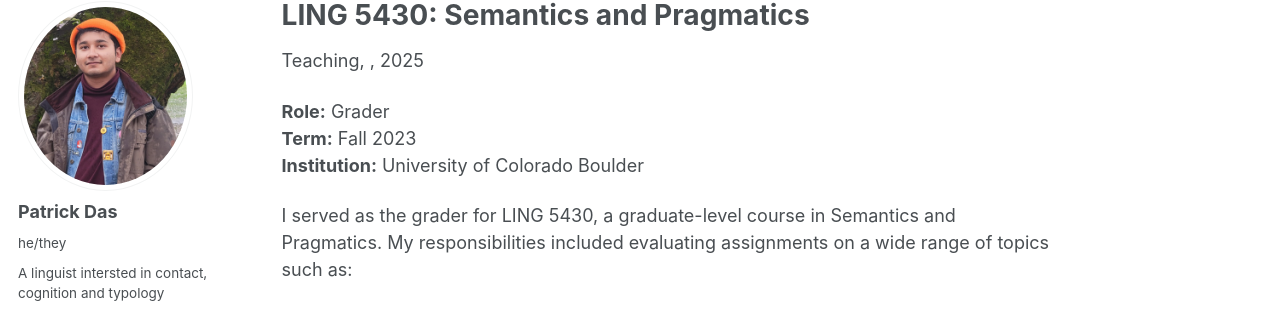
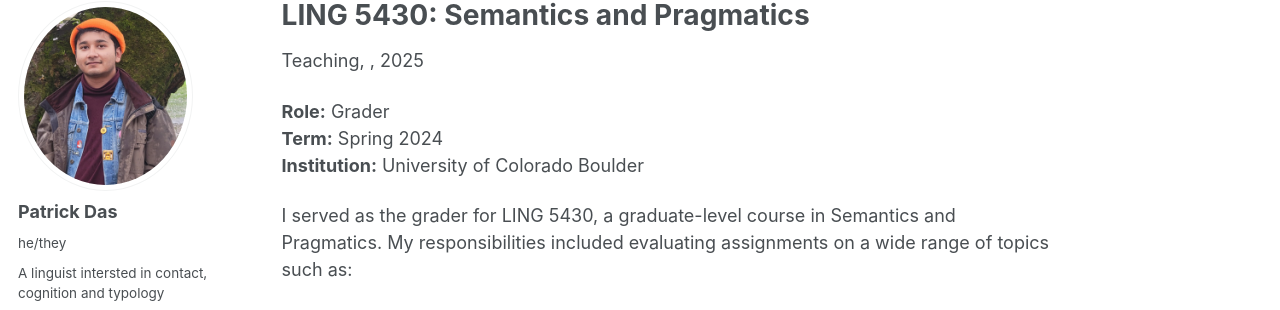
Before and after one commit to patrickdas/patrickdas.github.io, a Jekyll site: the page built from _teaching/LING5430GR.md, in a window 1280 px wide and 1357 px high. Shown: the part 105-415 px from the top of the window. Built offline with Jekyll 4.4.1, drawn with Linux system fonts in a browser that asks for light colours; some web fonts are replaced.

Commit message:
Update LING5430GR.md

```diff
--- a/_teaching/LING5430GR.md
+++ b/_teaching/LING5430GR.md
@@ -6,7 +6,7 @@ type: "Teaching"
 ---
 
 **Role:** Grader
-**Term:** Fall 2023
+**Term:** Spring 2024
 **Institution:** University of Colorado Boulder
 
 I served as the grader for LING 5430, a graduate-level course in Semantics and Pragmatics. My responsibilities included evaluating assignments on a wide range of topics such as:
```
